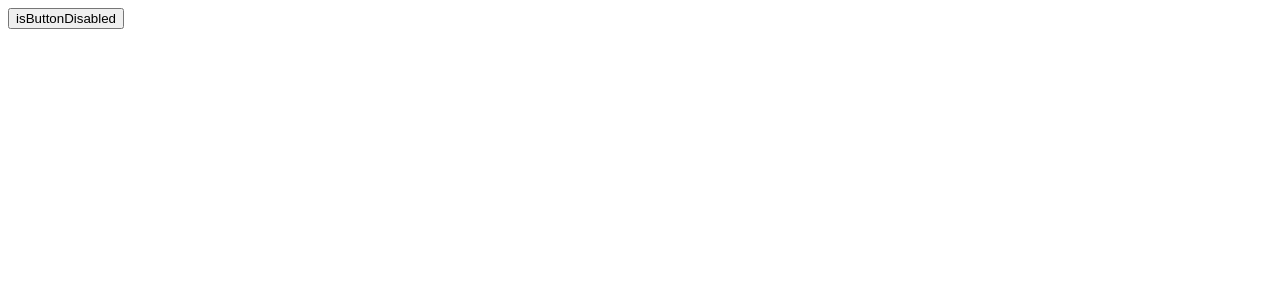
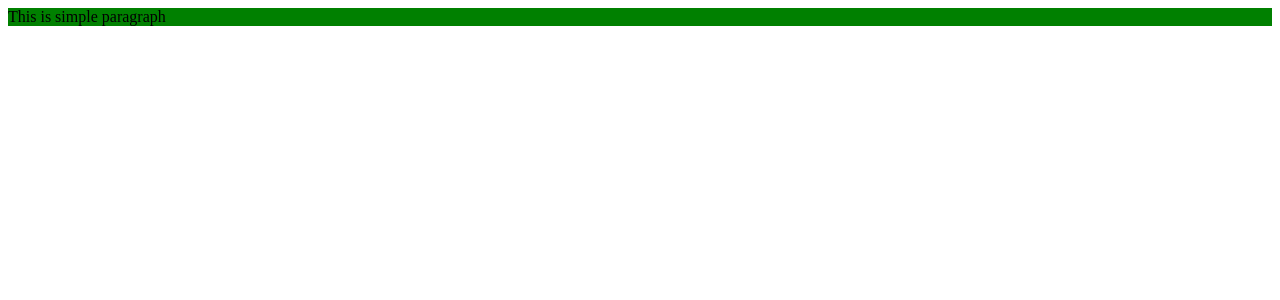
Before and after one commit to santoshkbrj/Vuejs_Tutorial, a Vue app in the folder vue-project/: page / in a window 1280 px wide. Shown: the top 300 px of the page. Built offline with nearby package versions, Linux system fonts and the light colour scheme.

Commit message:
Multiple Attribute binding

```diff
--- a/vue-project/src/App.vue
+++ b/vue-project/src/App.vue
@@ -1,7 +1,13 @@
-<script setup></script>
+<script setup>
+const objectOfAttrs = {
+  id: 'container',
+  class: 'wrapper',
+  style: 'background-color:green',
+}
+</script>
 
 <template>
-  <button :disabled="isButtonDisabled">isButtonDisabled</button>
+  <div v-bind="objectOfAttrs">This is simple paragraph</div>
 </template>
 
 <style scoped></style>
```
